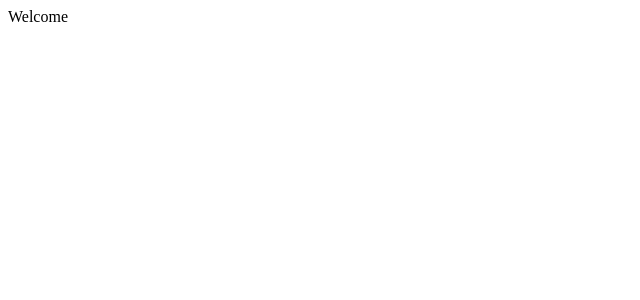
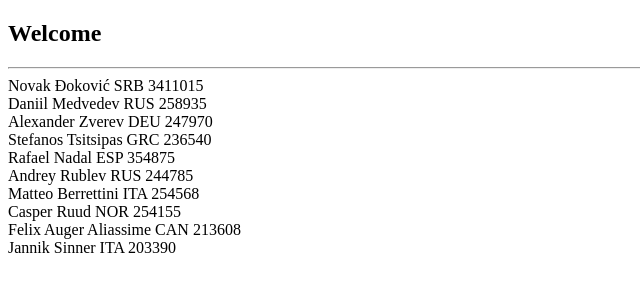
Before and after one commit to LauraMaddaluno/Exceedra-ui-test, a React (Create React App) app: page /welcome in a window 1280 px wide. Shown: the top 300 px of the page, without its empty margins (0-640 px from the left). Built offline with nearby package versions, Linux system fonts and the light colour scheme; data requests are answered from the project's data file.

Commit message:
display list of players from api

```diff
--- a/src/components/Welcome.js
+++ b/src/components/Welcome.js
@@ -1,7 +1,31 @@
 import React from "react";
+import { useState, useEffect } from "react";
 
 function Welcome() {
-  return <section>Welcome</section>;
+  const [players, setPlayers] = useState([]);
+
+  useEffect(() => {
+    const fetchPlayers = async () => {
+      const response = await fetch("http://localhost:5000/players");
+      const data = await response.json();
+      console.log(data);
+      setPlayers(data);
+    };
+    fetchPlayers();
+  }, []);
+
+  return (
+    <section>
+      <h1>Welcome</h1>
+      <hr></hr>
+      {players.map((player) => (
+        <div>
+          {player.name} {player.surname} {player.nationality} {player.age}
+          {player.points}
+        </div>
+      ))}
+    </section>
+  );
 }
 
 export default Welcome;
```
